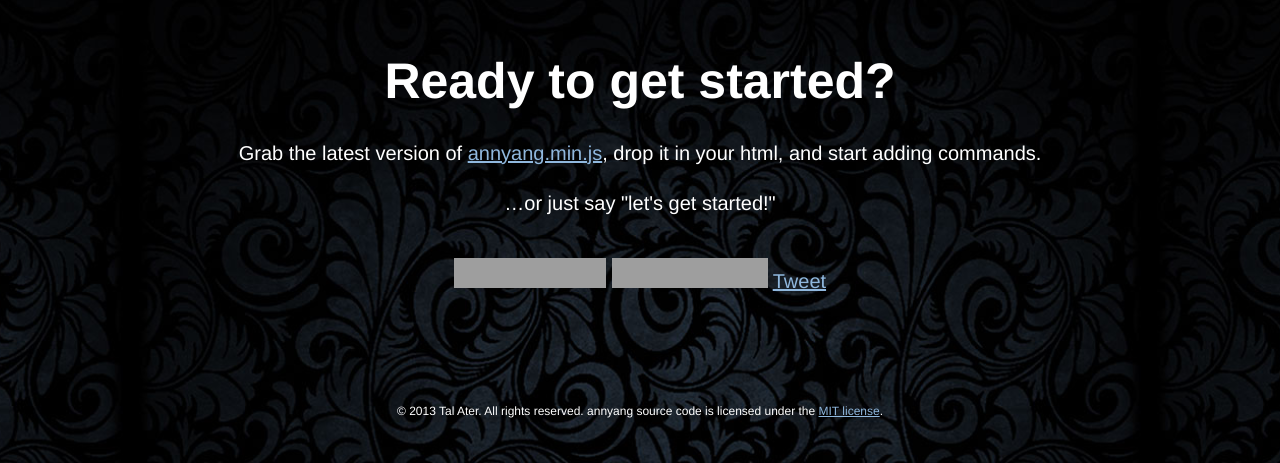
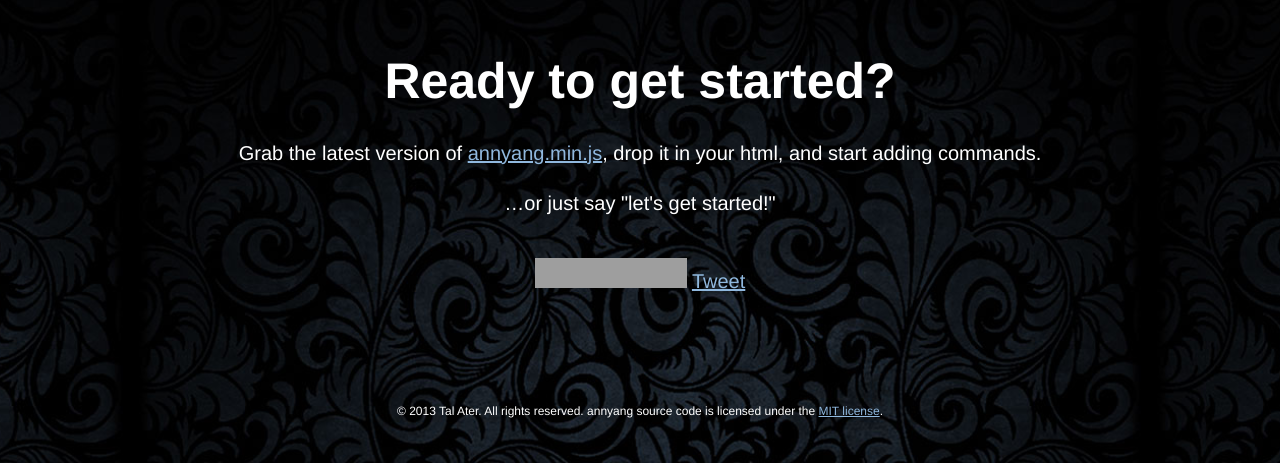
Before and after one commit to TalAter/annyang, a PHP site: page / in a window 1280 px wide. Shown: the part 3498-3961 px from the top of the page. Run offline with PHP 8.4, Linux system fonts and the light colour scheme; some libraries are stand-ins or nearby versions; grey boxes are pictures that could not be loaded.

Commit message:
Added facebook like button to the bottom

```diff
--- a/demo/css/main.css
+++ b/demo/css/main.css
@@ -110,7 +110,7 @@ section {
   color: #fff;
   padding: 2% 10%;
 }
-p.social{
+div.social{
   margin-top: 40px;
 }
 p.copyright{
--- a/demo/index.html
+++ b/demo/index.html
@@ -2,7 +2,7 @@
 <html>
 <head>
   <title>annyang - Easily add voice commands to your site</title>
-  <meta name="description" content="A javascript library for adding voice commands to your site. Let your users talk to your site" />
+  <meta name="description" content="annyang is a tiny JS that makes adding speech recognition to your site super-easy. Let your users control your site with their voice." />
   <meta name="viewport" content="width=device-width, initial-scale=1.0">
   <script type="text/javascript" src="../annyang.min.js"></script>
   <script src="//ajax.googleapis.com/ajax/libs/jquery/1.10.2/jquery.min.js"></script>
@@ -186,12 +186,20 @@ var greeting = function() {
     <h2>Ready to get started?</h2>
     <p>Grab the latest version of <a href="https://github.com/TalAter/annyang">annyang.min.js</a>, drop it in your html, and start adding commands.</p>
     <p>&hellip;or just say "let's get started!"</p>
-    <p class="social">
+    <div class="social">
       <iframe src="vendor/html/github-btn.html?user=TalAter&repo=annyang&type=watch&count=true&size=large" allowtransparency="true" frameborder="0" scrolling="0" width="152px" height="30px"></iframe>
-      <iframe src="vendor/html/github-btn.html?user=TalAter&repo=annyang&type=fork&count=true&size=large" allowtransparency="true" frameborder="0" scrolling="0" width="156px" height="30px"></iframe>
       <a href="https://twitter.com/share" class="twitter-share-button" data-url="http://www.annyangjs.com" data-counturl="https://www.talater.com/annyang" data-via="TalAter" data-size="large" data-lang="en" data-count="horizontal" data-text="annyang! A javascript library that lets your users talk to your site, giving it voice commands">Tweet</a>
-<script>!function(d,s,id){var js,fjs=d.getElementsByTagName(s)[0];if(!d.getElementById(id)){js=d.createElement(s);js.id=id;js.src="https://platform.twitter.com/widgets.js";fjs.parentNode.insertBefore(js,fjs);}}(document,"script","twitter-wjs");</script>
-    </p>
+      <script>!function(d,s,id){var js,fjs=d.getElementsByTagName(s)[0];if(!d.getElementById(id)){js=d.createElement(s);js.id=id;js.src="https://platform.twitter.com/widgets.js";fjs.parentNode.insertBefore(js,fjs);}}(document,"script","twitter-wjs");</script>
+      <div style="display: inline;" class="fb-like" data-href="https://www.talater.com/annyang/" data-width="200" data-layout="button_count" data-show-faces="true" data-send="true"></div>
+      <div id="fb-root"></div>
+      <script>(function(d, s, id) {
+        var js, fjs = d.getElementsByTagName(s)[0];
+        if (d.getElementById(id)) return;
+        js = d.createElement(s); js.id = id;
+        js.src = "//connect.facebook.net/en_US/all.js#xfbml=1&appId=263514670331109";
+        fjs.parentNode.insertBefore(js, fjs);
+      }(document, 'script', 'facebook-jssdk'));</script>
+    </div>
     <p class="copyright">&copy; 2013 Tal Ater. All rights reserved. annyang source code is licensed under the <a href="https://raw.github.com/TalAter/annyang/master/LICENSE">MIT license</a>.</p>
   </section>
   <div id="unsupported" class="hidden">
```
